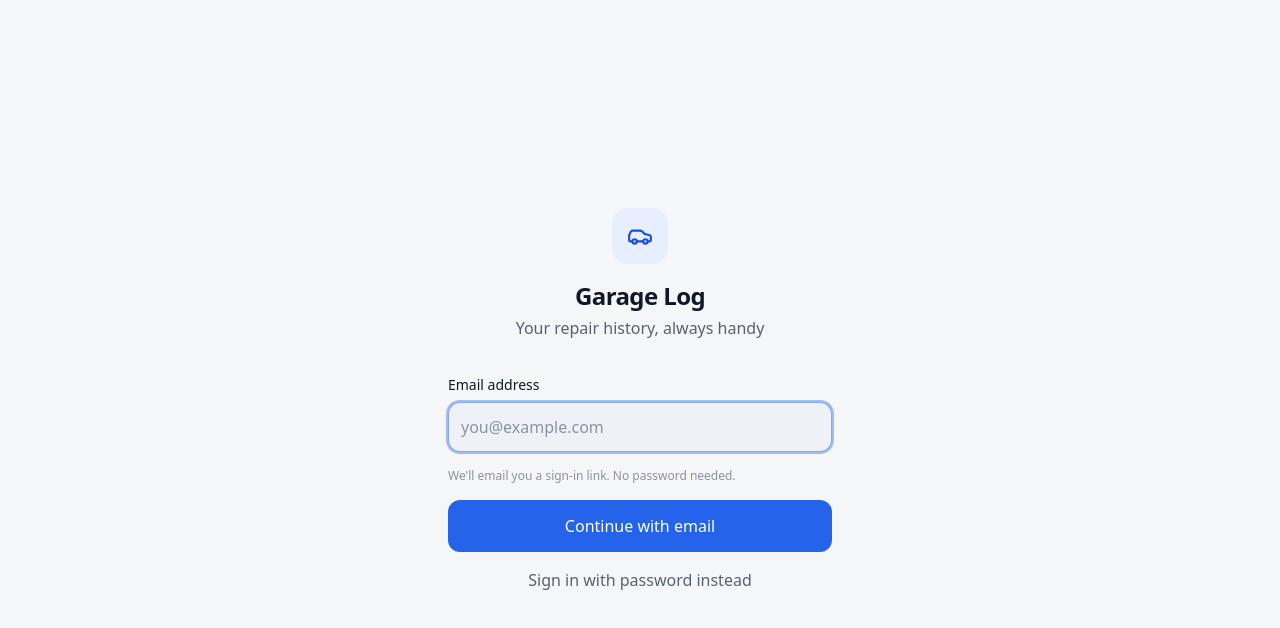
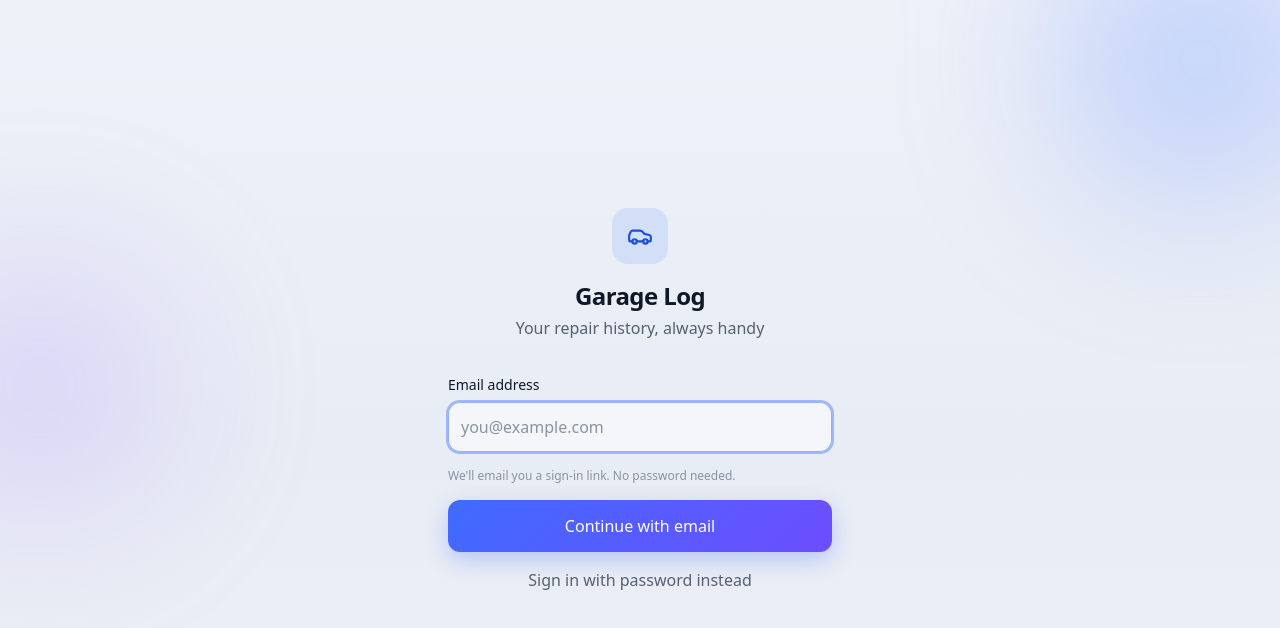
Before and after one commit to shonethomas-wannabecoder/garage-log, a React (Vite) app: page /login in a window 1280 px wide. Shown: the top 628 px of the page. Built offline with nearby package versions, Linux system fonts and the light colour scheme; no server answers.

Commit message:
Apply premium glass design system

```diff
--- a/src/components/AppShell.tsx
+++ b/src/components/AppShell.tsx
@@ -15,7 +15,10 @@ export function AppShell() {
       <main className="mx-auto w-full max-w-lg flex-1 px-4 pb-28 pt-5">
         <Outlet />
       </main>
-      <nav className="fixed inset-x-0 bottom-0 z-10 border-t border-line bg-surface/90 backdrop-blur-md">
+      <nav
+        className="fixed inset-x-0 bottom-0 z-10 border-t border-line backdrop-blur-xl"
+        style={{ background: 'color-mix(in srgb, var(--bg) 72%, transparent)' }}
+      >
         <div
           className="mx-auto flex max-w-lg"
           style={{ paddingBottom: 'env(safe-area-inset-bottom)' }}
--- a/src/components/VehicleSelect.tsx
+++ b/src/components/VehicleSelect.tsx
@@ -31,7 +31,8 @@ export function VehicleSelect({ label = true }: { label?: boolean }) {
       )}
       <div className="card relative flex items-center gap-3 px-4 py-3">
         <span
-          className="flex h-9 w-9 shrink-0 items-center justify-center rounded-full bg-brand-soft text-on-brand-soft"
+          className="flex h-9 w-9 shrink-0 items-center justify-center rounded-full border border-white/15 text-white"
+          style={{ background: 'var(--grad)' }}
           aria-hidden
         >
           <Car size={18} />
--- a/src/index.css
+++ b/src/index.css
@@ -29,54 +29,80 @@
   --color-on-ok-soft: var(--on-ok-soft);
 }
 
+/* ---------- Light glass ---------- */
 :root {
   color-scheme: light;
-  --bg: #f5f6f8;
-  --surface: #ffffff;
-  --surface-2: #eef1f5;
-  --line: #e4e7ec;
-  --line-strong: #cfd5de;
+  --bg: #eef1f7;
+  --page-grad: linear-gradient(180deg, #eef1f8 0%, #e8ecf4 55%, #edeff6 100%);
+  --glow1: #7aa0ff;
+  --glow2: #b59cff;
+  --glow-op: 0.35;
+  --glow-op2: 0.28;
+
+  --surface: rgba(255, 255, 255, 0.72);
+  --surface-2: rgba(255, 255, 255, 0.5);
+  --line: rgba(16, 24, 40, 0.1);
+  --line-strong: rgba(16, 24, 40, 0.2);
   --content: #101828;
-  --muted: #586173;
+  --muted: #566071;
   --faint: #8a93a3;
-  --brand: #2563eb;
+
+  --brand: #2f6bff;
   --brand-fg: #ffffff;
-  --brand-soft: #e7eefe;
+  --brand-soft: rgba(47, 107, 255, 0.12);
   --on-brand-soft: #1d4ed8;
   --warn: #c2790b;
-  --warn-soft: #fbf0d9;
+  --warn-soft: rgba(224, 161, 58, 0.16);
   --on-warn-soft: #8a5206;
   --danger: #dc2626;
-  --danger-soft: #fceaea;
+  --danger-soft: rgba(220, 38, 38, 0.12);
   --on-danger-soft: #a01b1b;
   --ok: #16a34a;
-  --ok-soft: #e6f5ec;
+  --ok-soft: rgba(22, 163, 74, 0.13);
   --on-ok-soft: #11713a;
+
+  --grad: linear-gradient(135deg, #3f6bff 0%, #6d4dff 100%);
+  --brand-glow: rgba(63, 107, 255, 0.3);
+  --card-shadow: 0 6px 22px rgba(16, 24, 40, 0.08), inset 0 1px 0 rgba(255, 255, 255, 0.6);
+  --card-blur: blur(16px) saturate(140%);
 }
 
+/* ---------- Dark glass ---------- */
 html.dark {
   color-scheme: dark;
-  --bg: #090d15;
-  --surface: #121826;
-  --surface-2: #1b2433;
-  --line: #232c3d;
-  --line-strong: #34405a;
-  --content: #e8edf5;
-  --muted: #9aa7bb;
-  --faint: #62708a;
-  --brand: #3b82f6;
+  --bg: #0b0f1d;
+  --page-grad: linear-gradient(180deg, #0c1124 0%, #090c17 55%, #07090f 100%);
+  --glow1: #3b5bff;
+  --glow2: #7c4dff;
+  --glow-op: 0.55;
+  --glow-op2: 0.4;
+
+  --surface: rgba(255, 255, 255, 0.055);
+  --surface-2: rgba(255, 255, 255, 0.038);
+  --line: rgba(255, 255, 255, 0.1);
+  --line-strong: rgba(255, 255, 255, 0.2);
+  --content: #eef2fb;
+  --muted: #aab3c5;
+  --faint: #7e879b;
+
+  --brand: #5b8cff;
   --brand-fg: #ffffff;
-  --brand-soft: #16233f;
-  --on-brand-soft: #9cc2ff;
-  --warn: #e0a13a;
-  --warn-soft: #2c2210;
-  --on-warn-soft: #f0c074;
+  --brand-soft: rgba(91, 140, 255, 0.16);
+  --on-brand-soft: #bcd0ff;
+  --warn: #e9b45f;
+  --warn-soft: rgba(240, 180, 80, 0.13);
+  --on-warn-soft: #f3c887;
   --danger: #f0696a;
-  --danger-soft: #2c1618;
-  --on-danger-soft: #f5a3a3;
-  --ok: #4ade80;
-  --ok-soft: #102619;
+  --danger-soft: rgba(240, 105, 106, 0.15);
+  --on-danger-soft: #f6a6a6;
+  --ok: #54d98c;
+  --ok-soft: rgba(84, 217, 140, 0.15);
   --on-ok-soft: #86e0a8;
+
+  --grad: linear-gradient(135deg, #3f6bff 0%, #7551ff 100%);
+  --brand-glow: rgba(74, 93, 255, 0.4);
+  --card-shadow: 0 8px 28px rgba(0, 0, 0, 0.35), inset 0 1px 0 rgba(255, 255, 255, 0.07);
+  --card-blur: blur(16px) saturate(130%);
 }
 
 html,
@@ -86,7 +112,36 @@ body,
 }
 
 body {
-  @apply bg-bg text-content antialiased;
+  @apply text-content antialiased;
+  background: var(--page-grad);
+  background-attachment: fixed;
+}
+
+/* Soft ambient glows behind everything */
+body::before,
+body::after {
+  content: '';
+  position: fixed;
+  border-radius: 50%;
+  filter: blur(80px);
+  pointer-events: none;
+  z-index: -1;
+}
+body::before {
+  top: -90px;
+  right: -70px;
+  width: 300px;
+  height: 300px;
+  background: var(--glow1);
+  opacity: var(--glow-op);
+}
+body::after {
+  top: 32%;
+  left: -90px;
+  width: 260px;
+  height: 260px;
+  background: var(--glow2);
+  opacity: var(--glow-op2);
 }
 
 input,
@@ -96,7 +151,7 @@ button {
   font: inherit;
 }
 
-/* Category chip colors — one ramp per category group, light + dark aware */
+/* Category chip colors */
 .chip-teal {
   --cb: #e1f5ee;
   --cf: #0f6e56;
@@ -134,45 +189,50 @@ button {
   --cf: #a32d2d;
 }
 html.dark .chip-teal {
-  --cb: #0c2b24;
-  --cf: #5dcaa5;
+  --cb: rgba(93, 202, 165, 0.16);
+  --cf: #7fe0c4;
 }
 html.dark .chip-coral {
-  --cb: #2e1610;
-  --cf: #f0997b;
+  --cb: rgba(240, 153, 123, 0.16);
+  --cf: #f3ab93;
 }
 html.dark .chip-gray {
-  --cb: #1c2533;
-  --cf: #b4b2a9;
+  --cb: rgba(180, 178, 169, 0.16);
+  --cf: #c6cbd4;
 }
 html.dark .chip-amber {
-  --cb: #2e2206;
-  --cf: #ef9f27;
+  --cb: rgba(239, 159, 39, 0.16);
+  --cf: #f0b860;
 }
 html.dark .chip-green {
-  --cb: #18280a;
-  --cf: #97c459;
+  --cb: rgba(151, 196, 89, 0.16);
+  --cf: #b6dd84;
 }
 html.dark .chip-purple {
-  --cb: #1c1840;
-  --cf: #afa9ec;
+  --cb: rgba(175, 169, 236, 0.18);
+  --cf: #c7c2f3;
 }
 html.dark .chip-blue {
-  --cb: #0e2236;
-  --cf: #85b7eb;
+  --cb: rgba(133, 183, 235, 0.16);
+  --cf: #a9ccff;
 }
 html.dark .chip-pink {
-  --cb: #2c1019;
-  --cf: #ed93b1;
+  --cb: rgba(237, 147, 177, 0.16);
+  --cf: #f1aec6;
 }
 html.dark .chip-red {
-  --cb: #2c1212;
-  --cf: #f09595;
+  --cb: rgba(240, 149, 149, 0.16);
+  --cf: #f3a3a3;
 }
 
 @layer components {
   .card {
-    @apply rounded-2xl border border-line bg-surface;
+    background: var(--surface);
+    border: 1px solid var(--line);
+    border-radius: 16px;
+    backdrop-filter: var(--card-blur);
+    -webkit-backdrop-filter: var(--card-blur);
+    box-shadow: var(--card-shadow);
   }
   .chip {
     display: inline-flex;
@@ -185,15 +245,34 @@ html.dark .chip-red {
     line-height: 1.2;
     background: var(--cb);
     color: var(--cf);
+    border: 1px solid var(--line);
   }
   .field {
-    @apply w-full rounded-xl border border-line bg-surface-2 px-3 py-2.5 text-content placeholder:text-faint;
+    @apply w-full rounded-xl px-3 py-2.5 text-content placeholder:text-faint;
+    background: var(--surface-2);
+    border: 1px solid var(--line);
+    backdrop-filter: blur(8px);
+    -webkit-backdrop-filter: blur(8px);
     @apply focus:outline-none focus:ring-2 focus:ring-brand/40 focus:border-brand/50;
   }
   .btn-primary {
-    @apply rounded-xl bg-brand py-3 font-medium text-brand-fg transition-opacity active:opacity-80 disabled:opacity-50;
+    @apply rounded-xl py-3 font-medium text-white transition-opacity active:opacity-85 disabled:opacity-50;
+    background: var(--grad);
+    box-shadow: 0 8px 22px var(--brand-glow);
   }
   .btn-ghost {
-    @apply rounded-xl border border-line bg-surface py-2.5 font-medium text-content transition-colors active:bg-surface-2;
+    @apply rounded-xl py-2.5 font-medium text-content transition-colors;
+    background: var(--surface);
+    border: 1px solid var(--line);
+    backdrop-filter: var(--card-blur);
+    -webkit-backdrop-filter: var(--card-blur);
+  }
+  .accent-banner {
+    position: relative;
+    overflow: hidden;
+    border-radius: 16px;
+    background: var(--grad);
+    color: #fff;
+    box-shadow: 0 10px 30px var(--brand-glow);
   }
 }
--- a/src/pages/HomePage.tsx
+++ b/src/pages/HomePage.tsx
@@ -53,15 +53,12 @@ export function HomePage() {
 
       {vehicles.length > 0 && (
         <>
-          <Link
-            to="/compare"
-            className="block rounded-2xl border border-brand/30 bg-brand-soft p-4 active:opacity-90"
-          >
-            <div className="flex items-center gap-2 text-on-brand-soft">
+          <Link to="/compare" className="accent-banner block p-4 active:opacity-95">
+            <div className="flex items-center gap-2 text-white">
               <ClipboardCheck size={18} aria-hidden />
               <span className="text-base font-semibold">Compare a quote</span>
             </div>
-            <p className="mt-1 text-sm text-on-brand-soft/80">
+            <p className="mt-1 text-sm text-white/85">
               At the shop? Check today's recommendations against your real history.
             </p>
           </Link>
```
